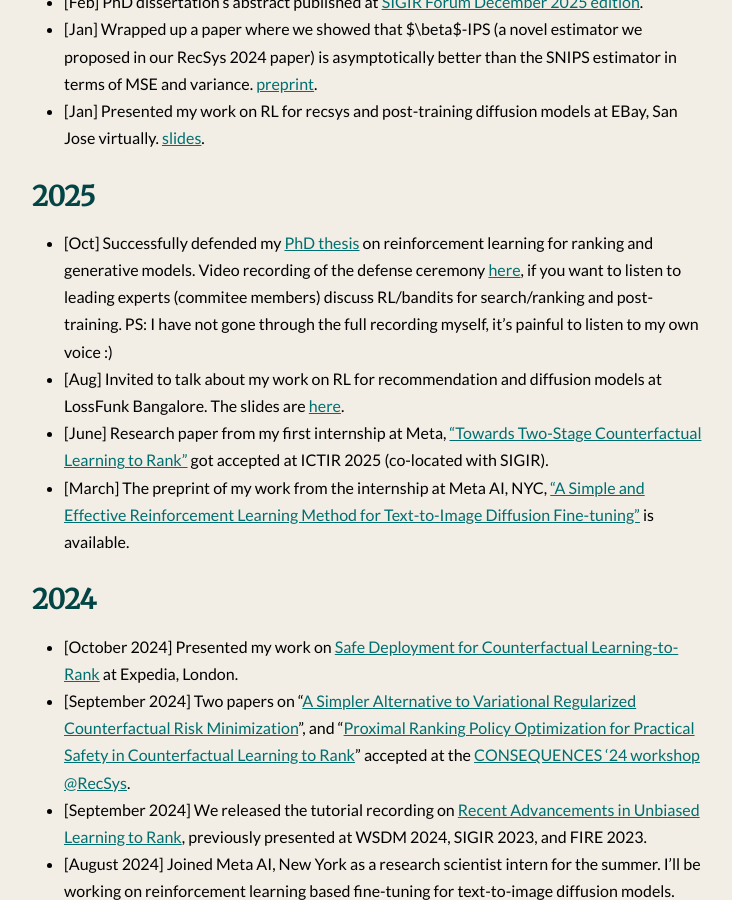
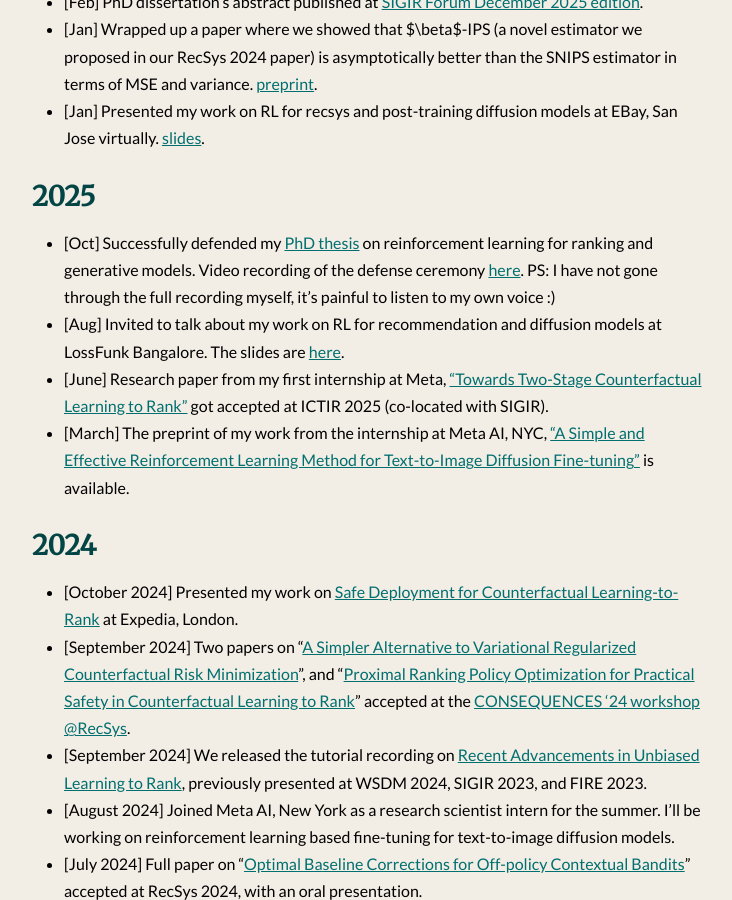
Before and after one commit to shashankg7/shashankg7.github.io, a Jekyll site: the page built from index.md, in a window 1280 px wide and 900 px high, scrolled down 972 px. Shown: the whole window, without its empty margins (272-1004 px from the left). Built offline with Jekyll 4.4.1, drawn with Linux system fonts in a browser that asks for light colours; nearby versions of some CDN libraries.

Commit message:
Update index.md

```diff
--- a/index.md
+++ b/index.md
@@ -31,7 +31,7 @@
 
 ## 2025
 
-* [Oct] Successfully defended my [PhD thesis](https://www.arxiv.org/abs/2510.15429) on reinforcement learning for ranking and generative models. Video recording of the defense ceremony [here](https://hva-uva.cloud.panopto.eu/Panopto/Pages/Embed.aspx?id=b8af9e41-66b3-44fd-8b9a-b35c008863d7), if you want to listen to leading experts (commitee members) discuss RL/bandits for search/ranking and post-training.
+* [Oct] Successfully defended my [PhD thesis](https://www.arxiv.org/abs/2510.15429) on reinforcement learning for ranking and generative models. Video recording of the defense ceremony [here](https://hva-uva.cloud.panopto.eu/Panopto/Pages/Embed.aspx?id=b8af9e41-66b3-44fd-8b9a-b35c008863d7).
 PS: I have not gone through the full recording myself, it's painful to listen to my own voice :)
 * [Aug] Invited to talk about my work on RL for recommendation and diffusion models at LossFunk Bangalore. The slides are [here](https://docs.google.com/presentation/d/e/2PACX-1vS1s3vKbbAEamG1eUWtAURsjA0uOEF5MlcGgJzooUihP8hRb_ynr5FdFYgBY-SIwVFvp1KwXMCiEKQ8/pub?start=false&loop=false&delayms=30000&slide=id.g31e97ef7f1d_0_0).
 * [June] Research paper from my first internship at Meta, ["Towards Two-Stage Counterfactual Learning to Rank"](https://arxiv.org/pdf/2506.20854) got accepted at ICTIR 2025 (co-located with SIGIR).
```
